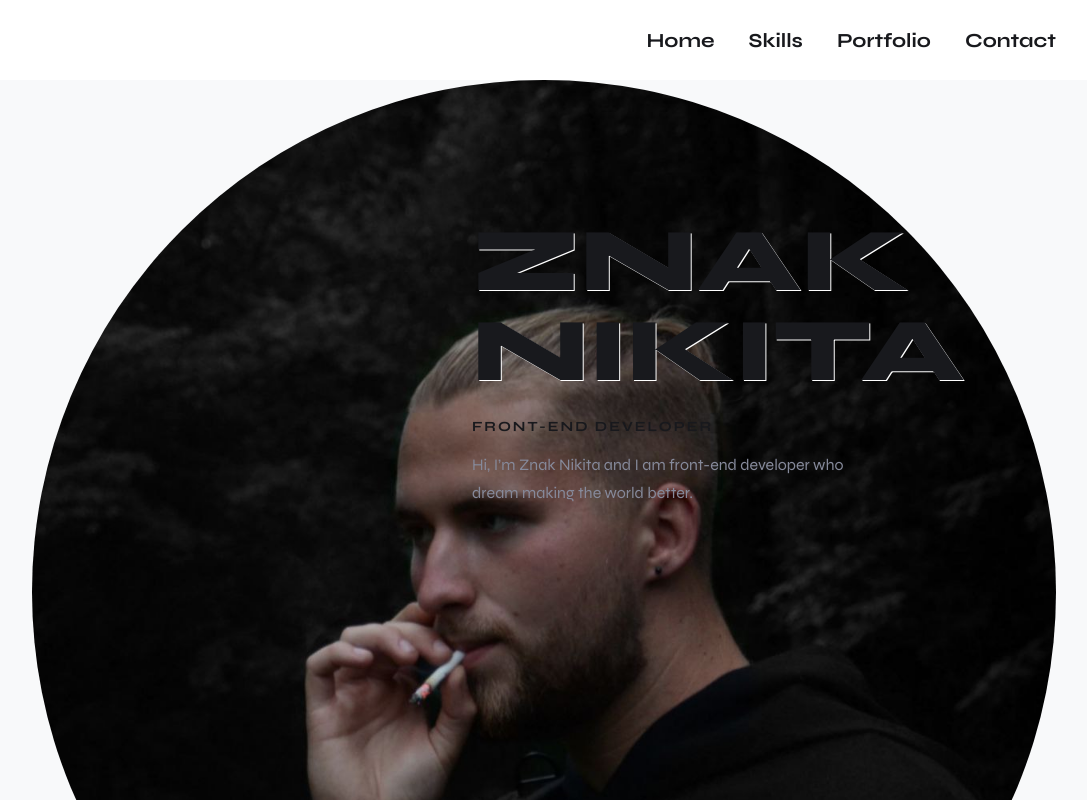
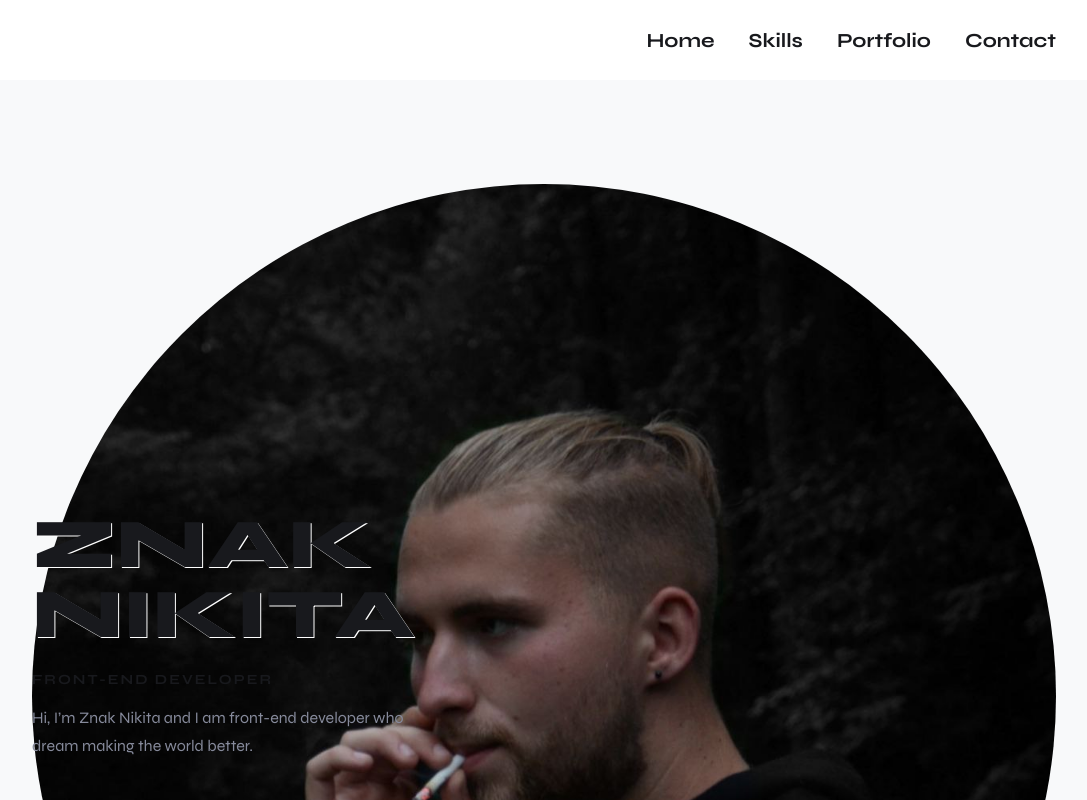
Before and after one commit to naugtymor/Portfolio, a React (Create React App) app: page / in a window 1280 px wide. Shown: the top 800 px of the page, without its empty margins (96-1183 px from the left). Built offline with nearby package versions, Linux system fonts and the light colour scheme.

Commit message:
layout bug fix

```diff
--- a/src/Main/Main.js
+++ b/src/Main/Main.js
@@ -9,7 +9,6 @@ const Main = () => {
                 <div className={style.photo}>
                     <img src={avatar} alt={"avatar"}/>
                 </div>
-                <div className={style.textContainer}>
                 <div className={style.text}>
                     <h1>
                         <span>ZNAK</span>
@@ -23,7 +22,6 @@ const Main = () => {
                 </div>
             </div>
         </div>
-        </div>
     )
 }
 
--- a/src/Main/Main.module.scss
+++ b/src/Main/Main.module.scss
@@ -2,22 +2,27 @@
 @import "../common/styles/sass/mixins";
 
 .mainBlock {
-  height: 80vh;
+  height: 100vh;
   background-color: #f8f9fa;
-
+  @media screen and (max-width: 1374px){
+    display: flex;
+    align-items: center;
+  }
   .mainContainer {
-    justify-content: space-around;
+    justify-content: flex-start;
+    margin-left: 25%;
     border: none;
-    @media screen and (max-width: 1374px) {
+    @media screen and (max-width: 1374px){
+      margin: 0 auto;
       justify-content: space-between;
       min-height: 20vh;
+      height: 80vh;
     }
-
     .photo {
       width: 600px;
       height: 600px;
-      position: relative !important;
-      @media screen and (max-width: 1374px) {
+      /*background-color: #0064a5;*/
+      @media screen and (max-width: 1374px){
         width: 100%;
         height: 40%;
       }
@@ -25,33 +30,31 @@
       & img {
         width: 100%;
         border-radius: 50%;
+        //position: relative;
+
       }
     }
-
-    .textContainer {
-      width: 39.7%;
-      height: 100%;
     .text {
       width: 400px;
+      @media screen and (min-width: 1374px){
         position: absolute;
         content: '';
-        left: 60%;
-        top: -50%;
-        bottom: 10px;
-        transform: translate(-50%, 50%);
-        /*background-color: #0064a5;*/
+        left: 57%;
+        top: 30%;
+      }
+
+        //transform: translate(-50%, 50%);
       & h1 {
         & span {
-            @include text($fontFamily, 90px, 800, $textColor);
+          @include text($fontFamily, 70px, 800, $textColor);
           text-shadow: 1px 1px #fff;
           line-height: 1em;
           margin: 0;
-            @media screen and (max-width: 600px) {
+          @media screen and (max-width: 600px){
             @include text($fontFamily, 50px, 800, $textColor);
           }
         }
       }
-
       & h6 {
         @include text($fontFamily, 14px, 700, $textColor);
         line-height: 1.25em;
@@ -61,7 +64,6 @@
         margin-bottom: 0;
         margin-top: 0;
       }
-
       & span {
         @include text($fontFamily, 16px, 400, $textSecondColor);
         line-height: 1.75em;
@@ -75,4 +77,3 @@
     }
   }
 }
-}
--- a/src/Skills/Skills.module.scss
+++ b/src/Skills/Skills.module.scss
@@ -2,7 +2,7 @@
     /*height: 80vh;*/
     background-color: #f8f9fa;
     padding-bottom: 120px;
-    padding-top: 120px;
+    //padding-top: 120px;
     .skillsContainer {
         border: none;
         align-items: center;
```
Lines whose indentation alone changed are shown as unchanged.
